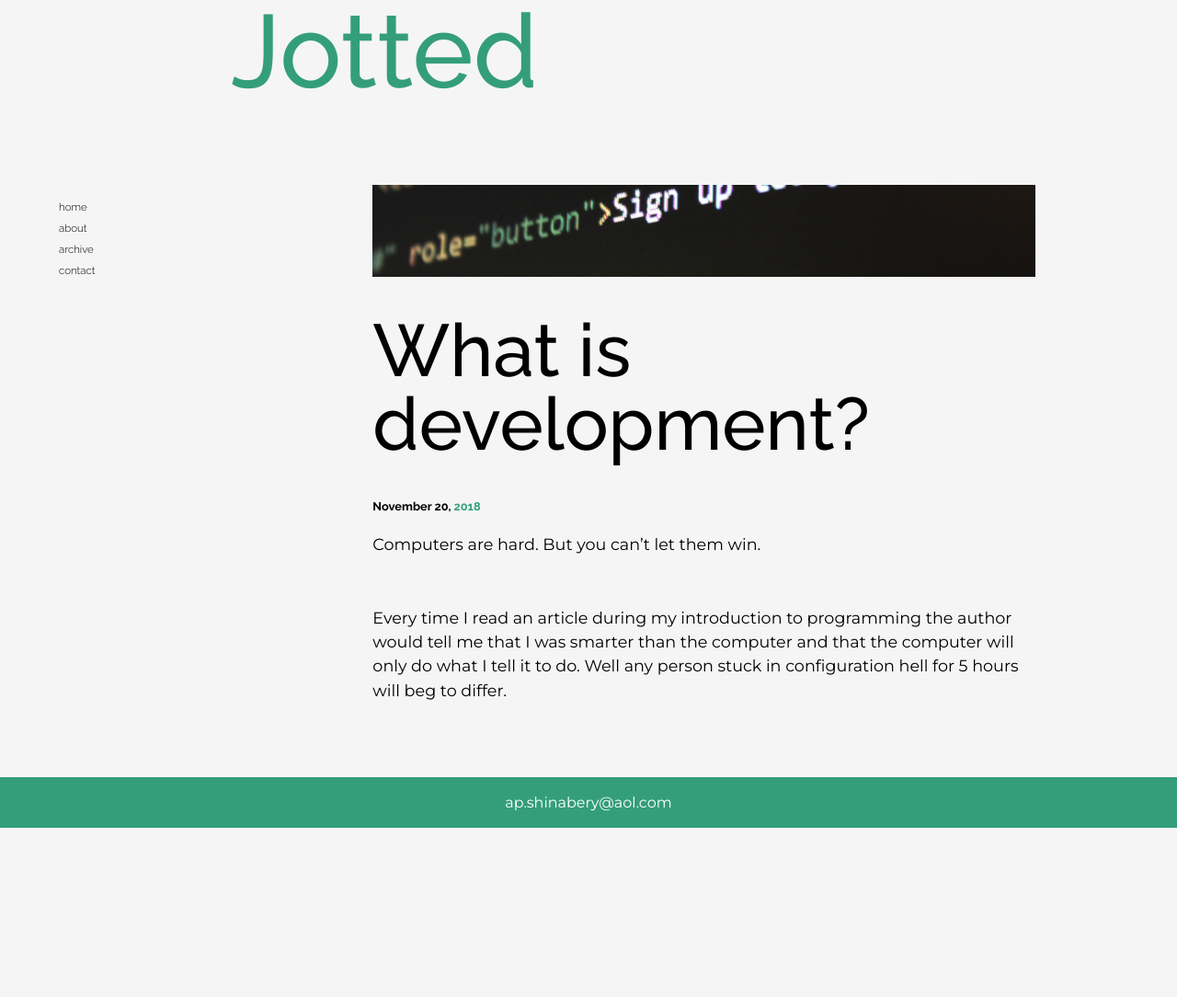
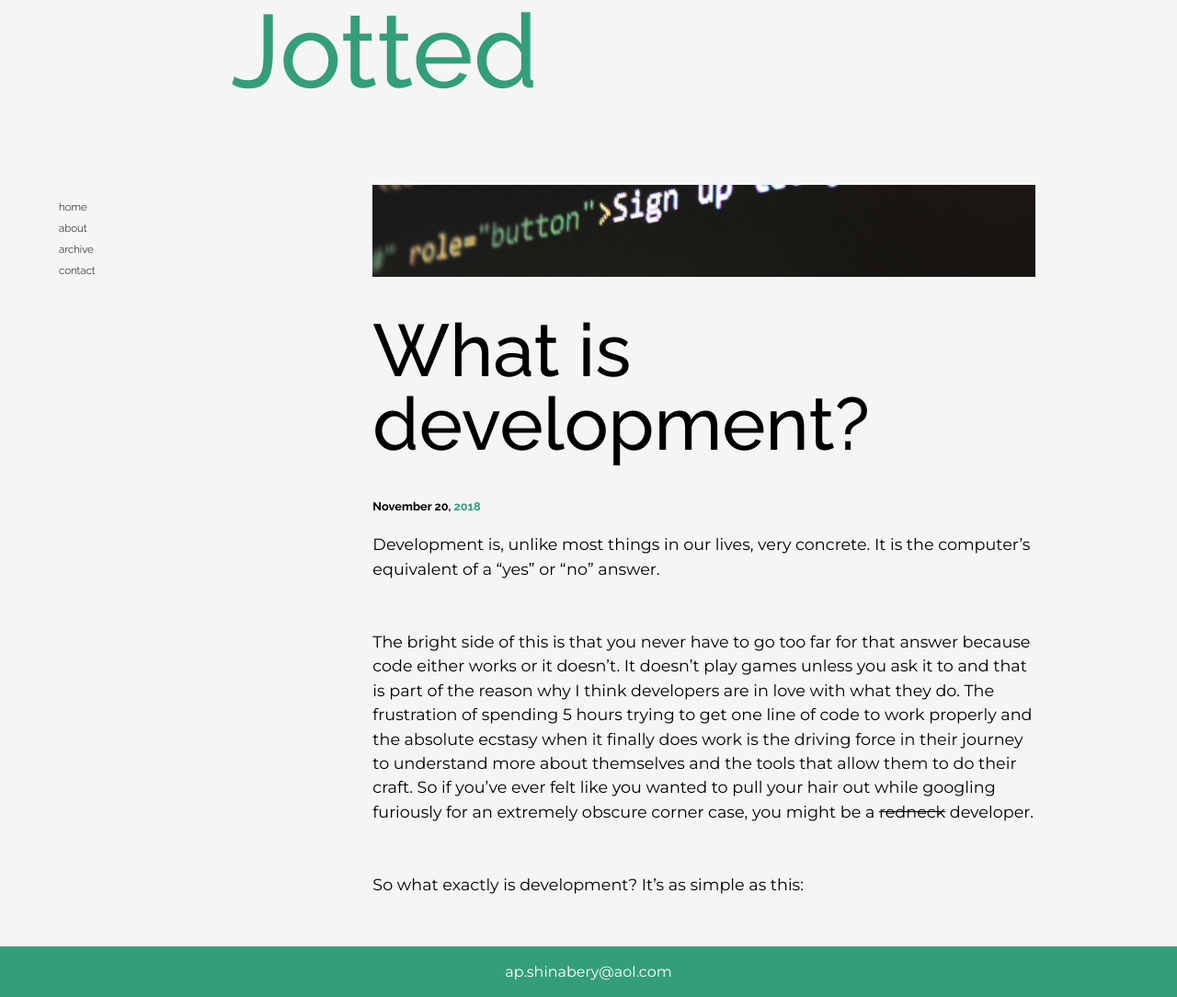
Before and after one commit to abelshinabery/jotted-blog, a Jekyll site: the page built from _posts/2018-11-20-What-is-development?.md, in a window 1280 px wide. Shown: the whole page at 92% size. Built offline with Jekyll 4.4.1, drawn with Linux system fonts in a browser that asks for light colours; before the commit the page ends 900 px from its top, so only the background shows below that.

Commit message:
Adding content to development page

```diff
--- a/_posts/2018-11-20-What-is-development?.md
+++ b/_posts/2018-11-20-What-is-development?.md
@@ -3,6 +3,8 @@ layout: post
 title: What is development?
 ---
 
-Computers are hard. But you can't let them win.
+Development is, unlike most things in our lives, very concrete. It is the computer's equivalent of a "yes" or "no" answer.
 
-Every time I read an article during my introduction to programming the author would tell me that I was smarter than the computer and that the computer will only do what I tell it to do. Well any person stuck in configuration hell for 5 hours will beg to differ.
+The bright side of this is that you never have to go too far for that answer because code either works or it doesn't. It doesn't play games unless you ask it to and that is part of the reason why I think developers are in love with what they do. The frustration of spending 5 hours trying to get one line of code to work properly and the absolute ecstasy when it finally does work is the driving force in their journey to understand more about themselves and the tools that allow them to do their craft. So if you've ever felt like you wanted to pull your hair out while googling furiously for an extremely obscure corner case, you might be a ~~redneck~~ developer.
+
+So what exactly is development? It's as simple as this:
```
Also changed, not shown: _posts/2018-11-07-What-is-design?.md (+0 -1 lines).
